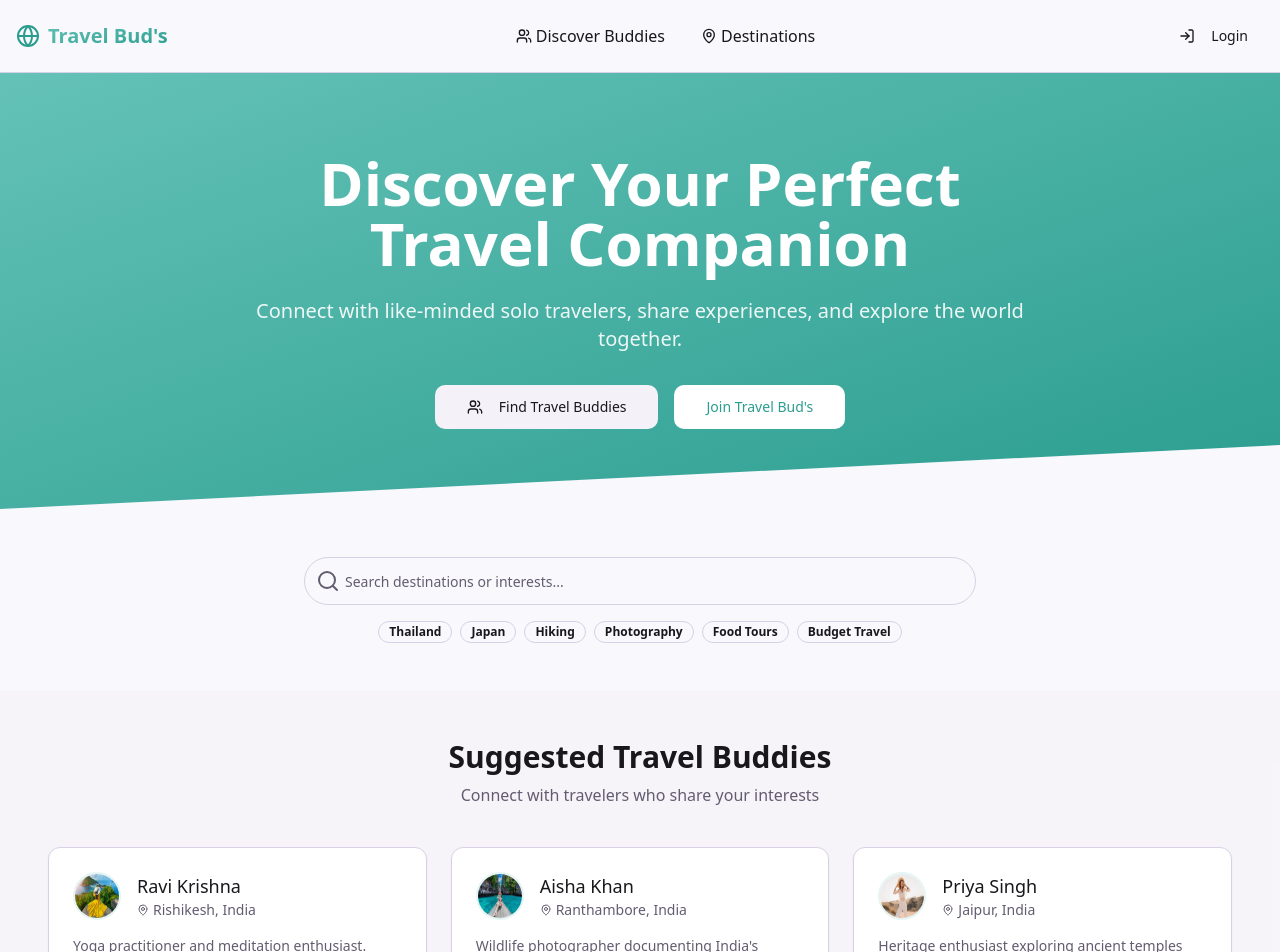
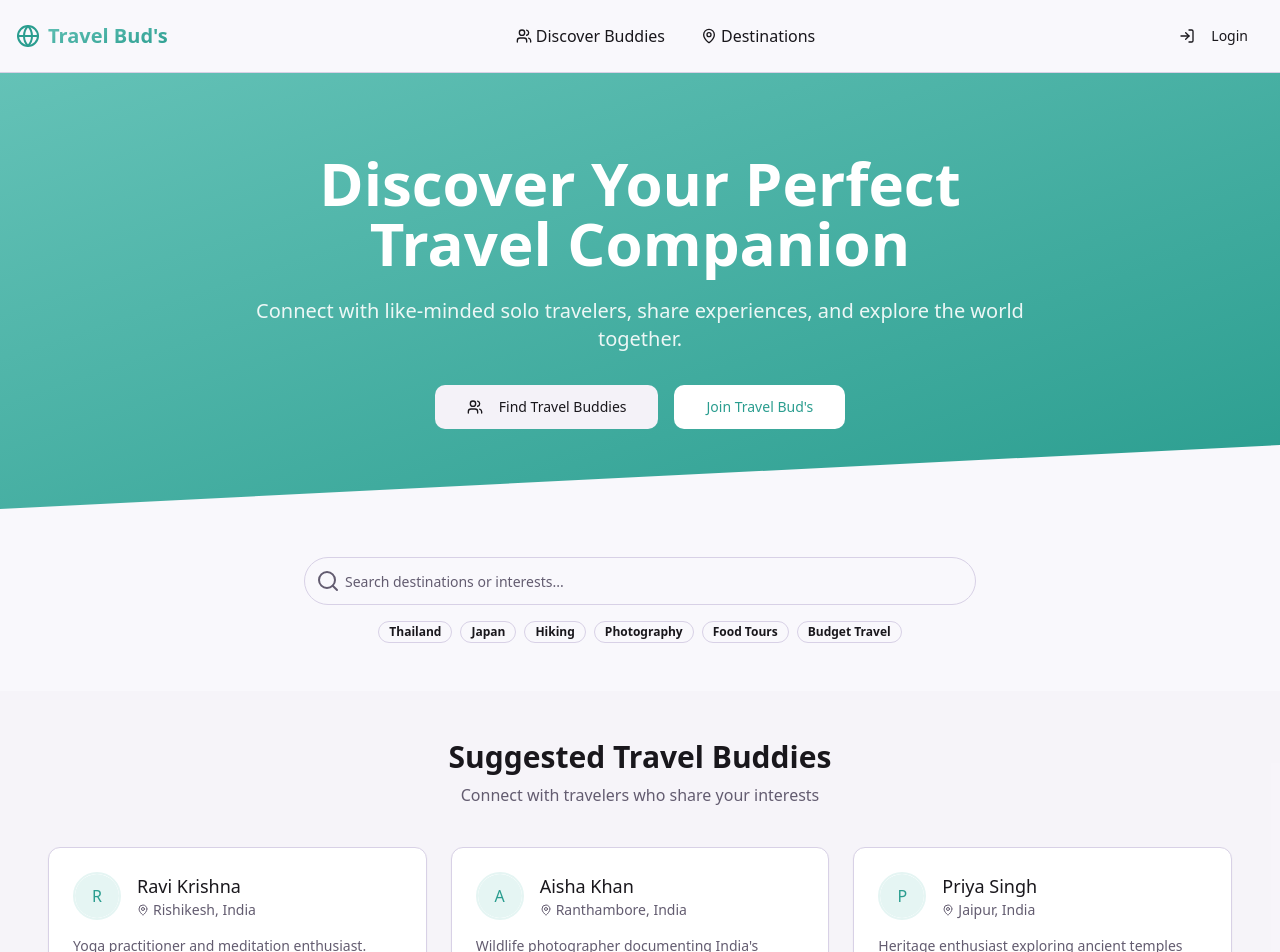
Before and after one commit to SnehaSurve2206/solo-voyage-buddy, a React (Vite) app: page / in a window 1280 px wide. Shown: the top 952 px of the page. Built offline with nearby package versions, Linux system fonts and the light colour scheme.

Commit message:
Remove avatar images
Remove avatar images from the application.

```diff
--- a/src/components/Navbar.tsx
+++ b/src/components/Navbar.tsx
@@ -9,7 +9,7 @@ import {
   DropdownMenuItem,
   DropdownMenuTrigger,
 } from '@/components/ui/dropdown-menu';
-import { Avatar, AvatarImage, AvatarFallback } from '@/components/ui/avatar';
+import { Avatar, AvatarFallback } from '@/components/ui/avatar';
 import { User, LogIn, MapPin, Users, Globe } from 'lucide-react';
 
 export function Navbar() {
@@ -42,7 +42,6 @@ export function Navbar() {
               <DropdownMenuTrigger asChild>
                 <Button variant="ghost" className="relative rounded-full h-8 w-8 p-0">
                   <Avatar className="h-8 w-8">
-                    <AvatarImage src={user.avatar} alt={user.name} />
                     <AvatarFallback className="bg-voyager-light text-voyager-primary">
                       {user.name.charAt(0)}
                     </AvatarFallback>
--- a/src/components/ui/avatar.tsx
+++ b/src/components/ui/avatar.tsx
@@ -1,3 +1,4 @@
+
 import * as React from "react"
 import * as AvatarPrimitive from "@radix-ui/react-avatar"
 
--- a/src/pages/Discover.tsx
+++ b/src/pages/Discover.tsx
@@ -1,4 +1,3 @@
-
 import React, { useState, useEffect } from 'react';
 import { Navbar } from '@/components/Navbar';
 import { Card, CardContent } from '@/components/ui/card';
@@ -165,7 +164,6 @@ const Discover = () => {
                       <div className="flex justify-between items-start mb-4">
                         <div className="flex items-center gap-3">
                           <Avatar className="h-12 w-12 border-2 border-voyager-light">
-                            <AvatarImage src={traveler.avatar} alt={traveler.name} />
                             <AvatarFallback className="bg-voyager-light text-voyager-primary">
                               {traveler.name.charAt(0)}
                             </AvatarFallback>
--- a/src/pages/Index.tsx
+++ b/src/pages/Index.tsx
@@ -4,7 +4,7 @@ import { Button } from '@/components/ui/button';
 import { Input } from '@/components/ui/input';
 import { Card, CardContent } from '@/components/ui/card';
 import { Badge } from '@/components/ui/badge';
-import { Avatar, AvatarFallback, AvatarImage } from '@/components/ui/avatar';
+import { Avatar, AvatarFallback } from '@/components/ui/avatar';
 import { Search, MapPin, Users, Globe } from 'lucide-react';
 import { Navbar } from '@/components/Navbar';
 import { useAuth } from '@/context/AuthContext';
@@ -94,7 +94,6 @@ const Index = () => {
                     <div className="p-6">
                       <div className="flex items-center gap-4 mb-4">
                         <Avatar className="h-12 w-12 border-2 border-voyager-light">
-                          <AvatarImage src={traveler.avatar} alt={traveler.name} />
                           <AvatarFallback className="bg-voyager-light text-voyager-primary">
                             {traveler.name.charAt(0)}
                           </AvatarFallback>
--- a/src/pages/Profile.tsx
+++ b/src/pages/Profile.tsx
@@ -1,10 +1,9 @@
-
 import React from 'react';
 import { useNavigate } from 'react-router-dom';
 import { Button } from '@/components/ui/button';
 import { Card, CardContent, CardDescription, CardHeader, CardTitle } from '@/components/ui/card';
 import { Tabs, TabsContent, TabsList, TabsTrigger } from '@/components/ui/tabs';
-import { Avatar, AvatarFallback, AvatarImage } from '@/components/ui/avatar';
+import { Avatar, AvatarFallback } from '@/components/ui/avatar';
 import { Badge } from '@/components/ui/badge';
 import { MapPin, Calendar, User, Edit, Globe, Heart, MessageCircle, Settings } from 'lucide-react';
 import { Navbar } from '@/components/Navbar';
@@ -53,7 +52,6 @@ const Profile = () => {
                 <CardContent>
                   <div className="flex flex-col items-center mb-6">
                     <Avatar className="h-24 w-24 border-4 border-voyager-light mb-4">
-                      <AvatarImage src={user.avatar} alt={user.name} />
                       <AvatarFallback className="bg-voyager-light text-voyager-primary text-2xl">
                         {user.name.charAt(0)}
                       </AvatarFallback>
```
